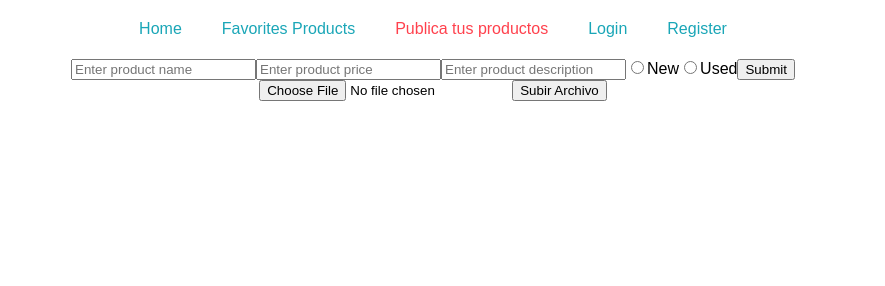
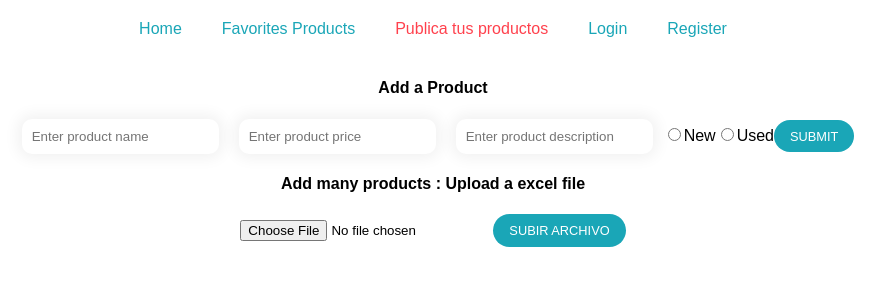
Before and after one commit to DoneWasting/avilatek-sample, a React app: page /products/addProduct in a window 1280 px wide. Shown: the whole page, without its empty margins (207-1092 px from the left). Built offline with nearby package versions, Linux system fonts and the light colour scheme; no server answers.

Commit message:
Styled the app a little bit

```diff
--- a/src/components/addProduct/AddProduct.js
+++ b/src/components/addProduct/AddProduct.js
@@ -3,6 +3,7 @@ import React from 'react';
 const AddProduct = () => {
     return (
         <div>
+            <h4>Add a Product</h4>
         <form action="http://localhost:4000/products/addProduct" method="POST">
             <input type="text" placeholder="Enter product name" name="name" required></input>
             <input type="text" placeholder="Enter product price" name="price" required></input>
@@ -16,6 +17,7 @@ const AddProduct = () => {
 
             </form>
 
+  <h4>Add many products : Upload a excel file</h4>
 
 <form action="http://localhost:4000:/products/addMany" method="POST" encType="multipart/form-data">
     <div >
--- a/src/index.css
+++ b/src/index.css
@@ -3,3 +3,41 @@ body {
   padding: 0;
   font-family: sans-serif;
 }
+
+*, *:before, *:after {
+  box-sizing: border-box;
+}
+
+input[type=text] {
+  padding:10px;
+  border:0;
+  margin:0 10px;
+  box-shadow:0 0 15px 4px rgba(0,0,0,0.06);
+  border-radius:10px;
+}
+
+
+input[type=password] {
+  padding:10px;
+  border:0;
+  margin:0px 10px;
+  box-shadow:0 0 15px 4px rgba(0,0,0,0.06);
+  border-radius:10px;
+}
+
+input[type=submit] {
+  background-color: #1aa6b7;
+  color:#ffff;
+  text-transform: uppercase;
+  text-decoration: none;
+  padding: 0.55rem 1rem;
+  display: inline-block;
+  border-radius: 8rem;
+  transition: all .2s;
+  position: relative;
+  font-size: 0.8rem;
+
+
+  border: none;
+  cursor: pointer;
+}
```
Also changed, not shown: public/index.html (+2 -0 lines), public/imgs/excel-show.png (added), src/components/SearchForm/SearchForm2.css (added).
